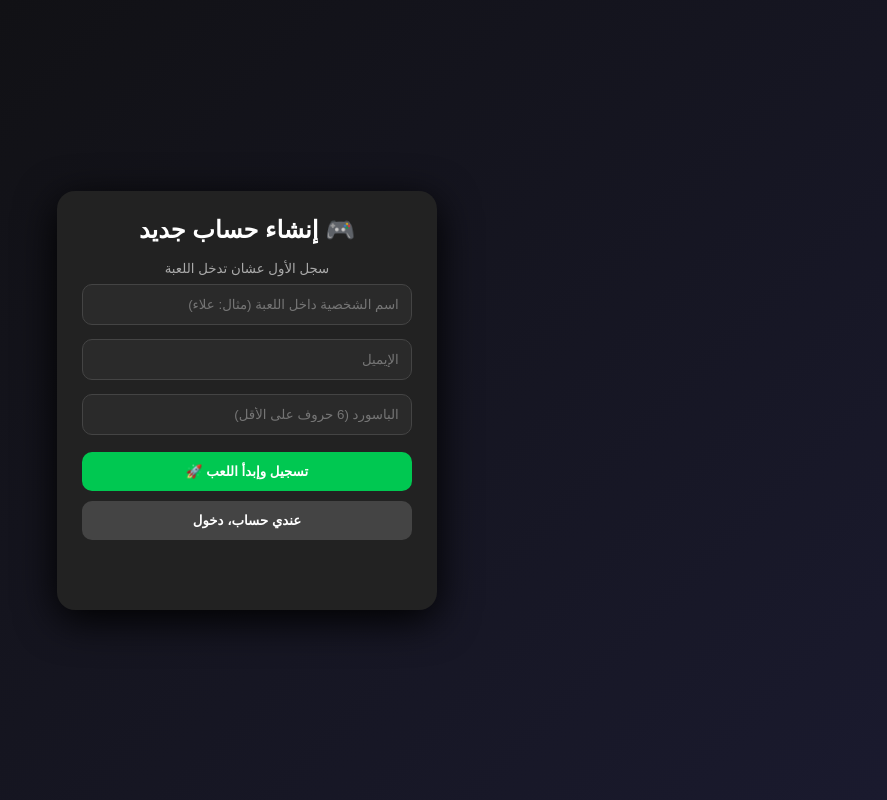
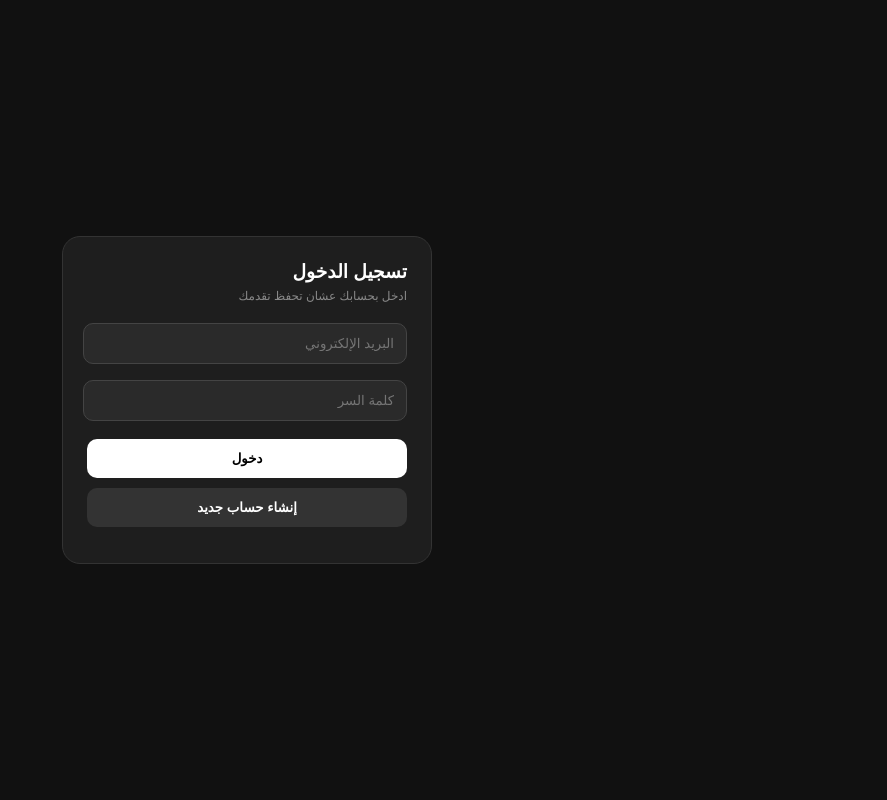
Before and after one commit to alaaahmedsayd10-blip/my-world, a website: page public/auth.html in a window 1280 px wide. Shown: the whole page, without its empty margins (393-1280 px from the left). Drawn offline with Linux system fonts and the light colour scheme; no server answers.

Commit message:
Update auth.html

```diff
--- a/public/auth.html
+++ b/public/auth.html
@@ -1,94 +1,21 @@
-<!DOCTYPE html>
-<html dir="rtl">
-<head>
-<meta charset="UTF-8">
-<meta name="viewport" content="width=device-width, initial-scale=1.0">
+<!DOCTYPE html><html dir="rtl"><head><meta charset="UTF-8">
 <script src="https://www.gstatic.com/firebasejs/10.7.1/firebase-app-compat.js"></script>
 <script src="https://www.gstatic.com/firebasejs/10.7.1/firebase-auth-compat.js"></script>
 <script src="https://www.gstatic.com/firebasejs/10.7.1/firebase-firestore-compat.js"></script>
-<style>
-body{margin:0;height:100vh;background:linear-gradient(135deg,#0f0f0f,#1a1a2e);color:#fff;display:flex;justify-content:center;align-items:center;font-family:sans-serif}
-.card{background:#222;padding:25px;border-radius:18px;width:330px;text-align:center;box-shadow:0 10px 40px #000}
-h2{margin:0 0 15px}
-input{width:92%;padding:12px;margin:7px 0;border-radius:10px;border:1px solid #444;background:#2a2a2a;color:#fff}
-button{width:100%;padding:12px;border:none;border-radius:10px;margin-top:10px;font-weight:bold;cursor:pointer}
-.login{background:#00c851;color:#fff}
-.reg{background:#444;color:#fff}
-#msg{margin-top:12px;min-height:20px;font-size:13px}
-small{color:#aaa}
-</style>
-</head>
-<body>
-<div class="card">
-<h2>🎮 إنشاء حساب جديد</h2>
-<small>سجل الأول عشان تدخل اللعبة</small>
-<input id="charName" placeholder="اسم الشخصية داخل اللعبة (مثال: علاء)">
-<input id="email" type="email" placeholder="الإيميل">
-<input id="pass" type="password" placeholder="الباسورد (6 حروف على الأقل)">
-<button class="login" onclick="register()">تسجيل وإبدأ اللعب 🚀</button>
-<button class="reg" onclick="login()">عندي حساب، دخول</button>
+<style>body{margin:0;height:100vh;background:#111;display:flex;justify-content:center;align-items:center;color:#fff;font-family:sans-serif}.card{background:#1e1e1e;padding:24px;border-radius:18px;width:320px;border:1px solid #333}input{width:93%;padding:12px;margin:8px 0;border-radius:10px;border:1px solid #444;background:#2a2a2a;color:#fff}button{width:100%;padding:12px;border-radius:10px;border:none;margin-top:10px;font-weight:bold;cursor:pointer}.main{background:#fff;color:#000}.sec{background:#333;color:#fff}#msg{font-size:12px;color:#aaa;margin-top:10px;text-align:center}</style>
+</head><body><div class="card">
+<h3 style="margin:0 0 6px">تسجيل الدخول</h3><p style="font-size:12px;color:#888;margin:0 0 12px">ادخل بحسابك عشان تحفظ تقدمك</p>
+<input id="email" type="email" placeholder="البريد الإلكتروني">
+<input id="pass" type="password" placeholder="كلمة السر">
+<button class="main" onclick="login()">دخول</button>
+<button class="sec" onclick="register()">إنشاء حساب جديد</button>
 <p id="msg"></p>
 </div>
 <script>
-const firebaseConfig = {
-  apiKey: "AIzaSyC7nexX-dwj_IhYC5EaS-DU_YQeE6-acDw",
-  authDomain: "game-af286.firebaseapp.com",
-  projectId: "game-af286",
-  storageBucket: "game-af286.firebasestorage.app",
-  messagingSenderId: "567693078252",
-  appId: "1:567693078252:web:3b5d6475a583f1f7347fc9"
-};
-firebase.initializeApp(firebaseConfig);
-const auth = firebase.auth();
-const db = firebase.firestore();
-const msgEl = document.getElementById('msg');
-
-// دخول تلقائي لو مسجل قبل كده
-auth.onAuthStateChanged(user=>{
-  if(user && localStorage.getItem('wa_logged')){
-    msgEl.innerText='أهلا بعودتك...';
-    setTimeout(()=>{ try{parent.WA.ui.modal.closeModal()}catch{} },800);
-  }
-});
-
-function register(){
- const charName=document.getElementById('charName').value.trim();
- const email=document.getElementById('email').value.trim();
- const pass=document.getElementById('pass').value;
- if(!charName){ msgEl.innerText='اكتب اسم الشخصية'; return; }
- if(!email||!pass){ msgEl.innerText='اكتب الإيميل والباسورد'; return; }
- msgEl.innerText='جاري إنشاء الحساب...';
- auth.createUserWithEmailAndPassword(email,pass)
- .then(u=> db.collection('players').doc(u.user.uid).set({
-   charName: charName,
-   email: email,
-   createdAt: firebase.firestore.FieldValue.serverTimestamp()
- }))
- .then(()=>{
-   localStorage.setItem('wa_logged','1');
-   localStorage.setItem('playerName', document.getElementById('charName').value);
-   msgEl.innerText='✅ تم إنشاء حساب '+charName+'! بتدخل اللعبة...';
-   setTimeout(()=>{ try{parent.WA.ui.modal.closeModal(); parent.WA.chat.sendChatMessage('أنا '+charName+' دخلت اللعبة لأول مرة! 🎉','')}catch{} },1200);
- })
- .catch(e=> msgEl.innerText='❌ '+e.message);
-}
-
-function login(){
- const email=document.getElementById('email').value.trim();
- const pass=document.getElementById('pass').value;
- if(!email||!pass){ msgEl.innerText='اكتب الإيميل والباسورد'; return; }
- msgEl.innerText='جاري الدخول...';
- auth.signInWithEmailAndPassword(email,pass)
- .then(()=> db.collection('players').doc(auth.currentUser.uid).get())
- .then(doc=>{
-   const data=doc.data();
-   if(data){ localStorage.setItem('playerName', data.charName); }
-   localStorage.setItem('wa_logged','1');
-   msgEl.innerText='✅ أهلا بعودتك '+(data?.charName||'');
-   setTimeout(()=>{ try{parent.WA.ui.modal.closeModal()}catch{} },800);
- })
- .catch(e=> msgEl.innerText='❌ '+e.message);
-}
-</script>
-</body>
-</html>
+const firebaseConfig={apiKey:"AIzaSyC7nexX-dwj_IhYC5EaS-DU_YQeE6-acDw",authDomain:"game-af286.firebaseapp.com",projectId:"game-af286",storageBucket:"game-af286.firebasestorage.app",messagingSenderId:"567693078252",appId:"1:567693078252:web:3b5d6475a583f1f7347fc9"};
+firebase.initializeApp(firebaseConfig);const auth=firebase.auth();const db=firebase.firestore();
+const playerName=new URLSearchParams(location.search).get('name')||'لاعب';
+function save(user){localStorage.setItem('wa_logged','1');db.collection('players').doc(user.uid).set({email:user.email,charName:playerName,lastLogin:firebase.firestore.FieldValue.serverTimestamp()},{merge:true}).then(()=>{try{parent.WA.ui.modal.closeModal();}catch{}});}
+function register(){const e=email.value.trim(),p=pass.value;if(!e||!p){msg.innerText='اكتب البريد والباس';return;}msg.innerText='...';auth.createUserWithEmailAndPassword(e,p).then(r=>save(r.user)).catch(err=>msg.innerText=err.message);}
+function login(){const e=email.value.trim(),p=pass.value;msg.innerText='...';auth.signInWithEmailAndPassword(e,p).then(r=>save(r.user)).catch(err=>msg.innerText=err.message);}
+</script></body></html>
```
